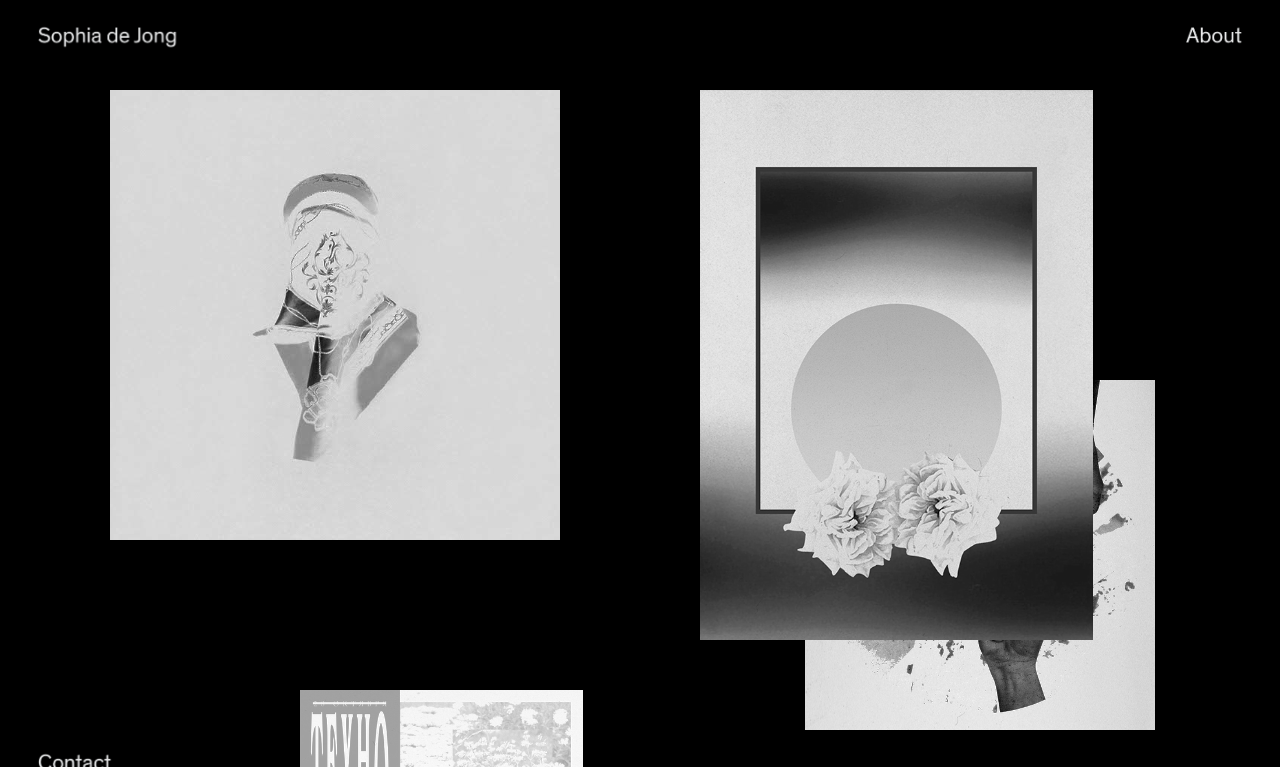
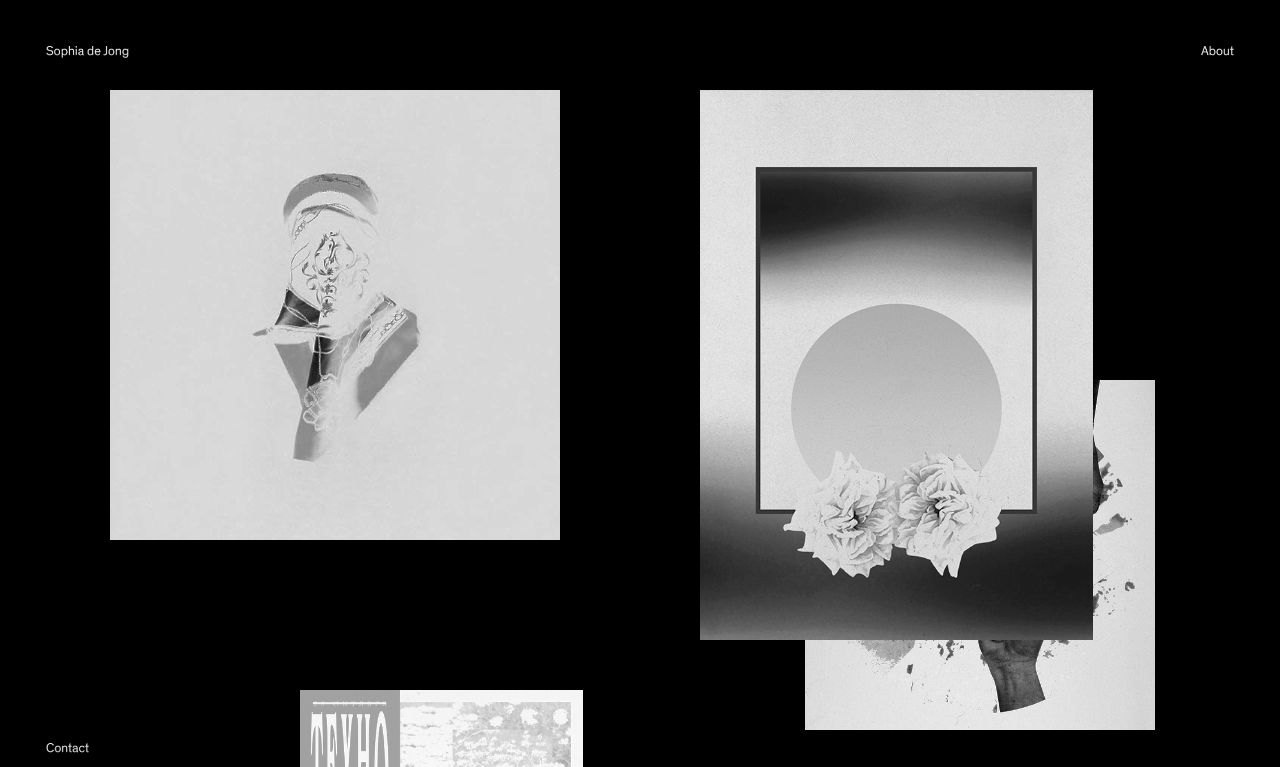
Before and after one commit to sophiadejong/sophiadejong.github.io, a plain HTML site: page index.html in a window 1280 px wide. Shown: the top 767 px of the page. Drawn offline with Linux system fonts and the light colour scheme.

Commit message:
Add files via upload

```diff
--- a/style/site.css
+++ b/style/site.css
@@ -186,7 +186,7 @@ a.video-link {
 	right: 0%;
 	bottom: 10%;
 	z-index: 10000;
-	height: 80%;
+	height: 100%;
 	width: 100%;
 	background-position: center center;
 	background-size: contain;
@@ -286,9 +286,10 @@ img:hover {
 #titlesophia   {
 	position: fixed;
 	z-index: 200;
-	left: 3%;
-    height: 25px;
+	left: 2%;
+    height: 15px;
     top: 3%;
+    padding: 20px;
 }
 
 .filter   {
@@ -305,20 +306,21 @@ img:hover {
 #contact    {
 	position: fixed;
 	z-index: 2;
-	right:	 3%;
-    height: 25px;
+	right:	 2%;
+    height: 15px;
     top: 3%;
     z-index: 3000;
+    padding: 20px;
 }
 
 
 #about    {
 	position: fixed;
 	z-index: 200;
-	left: 3%;
-    height: 25px;
+	left: 2%;
+    height: 15px;
     bottom: 3%;
-    align-self: left;
+    padding: 20px;
 }
 
 
```
